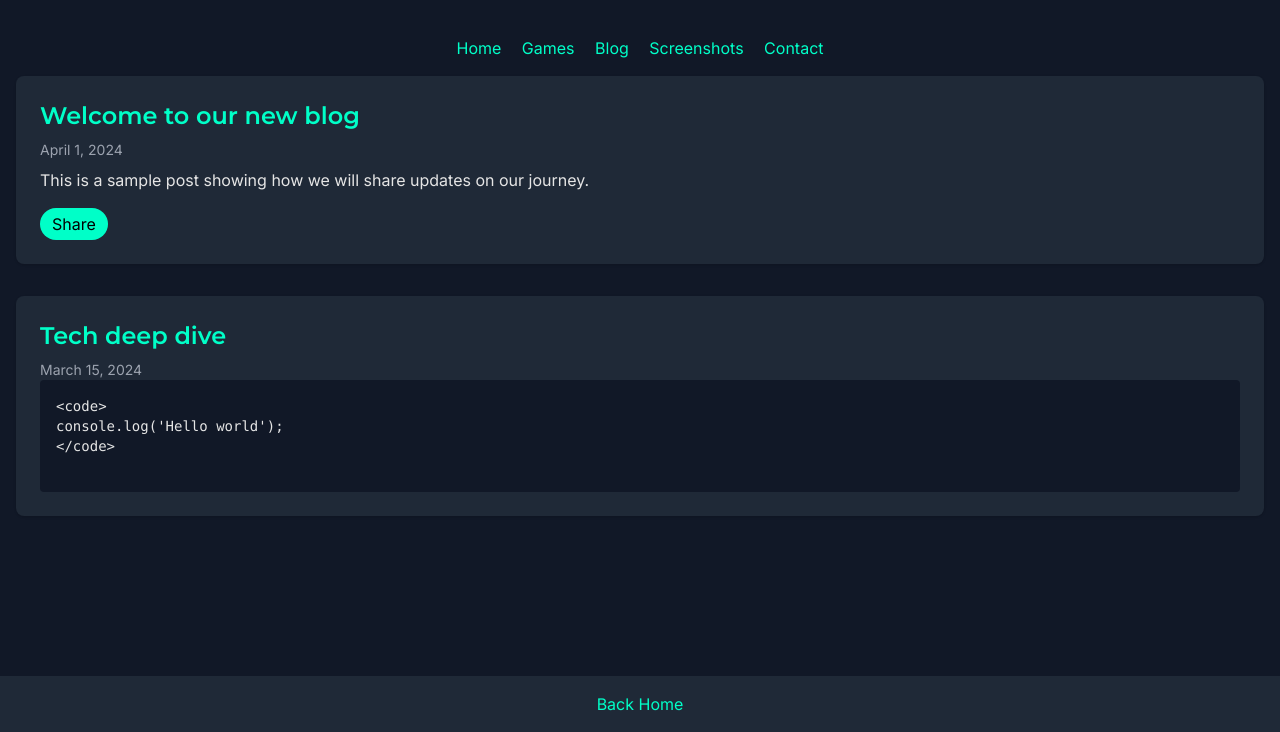
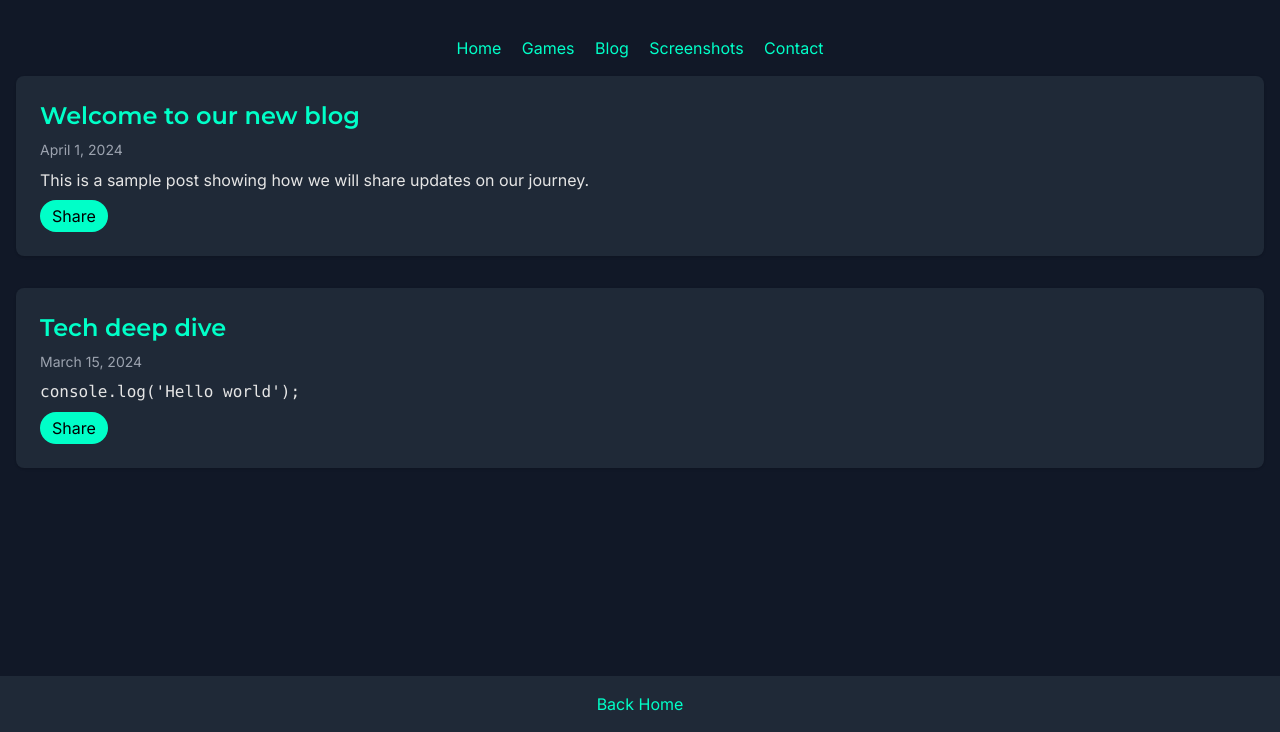
Before and after one commit to Tent-City-Studio/TCS.Website, a website: page site/blog.html in a window 1280 px wide. Shown: the part 68-800 px from the top of the page. Drawn offline with nearby package versions, Linux system fonts and the light colour scheme.

Commit message:
[website] Dynamically load blog posts

```diff
--- a/site/blog.html
+++ b/site/blog.html
@@ -27,28 +27,13 @@
   <a href="screenshots.html" class="mx-2 hover:underline">Screenshots</a>
   <a href="contact.html" class="mx-2 hover:underline">Contact</a>
 </nav>
-<main class="flex-grow container mx-auto px-4 space-y-8" data-reveal>
-  <article class="bg-gray-800 rounded-lg shadow p-6">
-    <h2 class="text-2xl text-accent mb-2">Welcome to our new blog</h2>
-    <p class="text-sm text-gray-400">April 1, 2024</p>
-    <p class="mt-2">This is a sample post showing how we will share updates on our journey.</p>
-    <div class="mt-4 flex gap-2">
-      <button class="px-3 py-1 bg-accent text-black rounded-full">Share</button>
-    </div>
-  </article>
-  <article class="bg-gray-800 rounded-lg shadow p-6">
-    <h2 class="text-2xl text-accent mb-2">Tech deep dive</h2>
-    <p class="text-sm text-gray-400">March 15, 2024</p>
-    <pre class="bg-gray-900 p-4 rounded overflow-x-auto text-sm">
-&lt;code&gt;
-console.log('Hello world');
-&lt;/code&gt;
-    </pre>
-  </article>
-</main>
+  <main id="posts" class="flex-grow container mx-auto px-4 space-y-8" data-reveal>
+    <!-- Posts injected by blog.js -->
+  </main>
 <footer class="bg-gray-800 text-gray-300 py-4 text-center" data-reveal>
   <a href="index.html" class="text-accent">Back Home</a>
 </footer>
-<script src="script.js"></script>
+  <script src="blog.js"></script>
+  <script src="script.js"></script>
 </body>
 </html>
--- /dev/null
+++ b/site/blog.js
@@ -0,0 +1,45 @@
+async function loadBlogPosts() {
+  try {
+    const res = await fetch('/static/posts.json');
+    if (!res.ok) throw new Error('Failed to load posts');
+    const posts = await res.json();
+    const container = document.getElementById('posts');
+    posts.forEach(post => {
+      const article = document.createElement('article');
+      article.className = 'bg-gray-800 rounded-lg shadow p-6 space-y-2 mb-8';
+      const date = new Date(post.date).toLocaleDateString(undefined, {
+        year: 'numeric', month: 'long', day: 'numeric'
+      });
+      article.innerHTML = `
+        <h2 class="text-2xl text-accent">${post.title}</h2>
+        <p class="text-sm text-gray-400">${date}</p>
+        <div class="mt-2">${post.content}</div>
+        <div class="mt-4">
+          <button class="share-btn px-3 py-1 bg-accent text-black rounded-full" data-title="${post.title}">Share</button>
+        </div>
+      `;
+      container.appendChild(article);
+    });
+  } catch (err) {
+    console.error(err);
+  }
+}
+
+function handleShareClick(e) {
+  const btn = e.target.closest('.share-btn');
+  if (!btn) return;
+  const title = btn.dataset.title || document.title;
+  const url = location.href;
+  if (navigator.share) {
+    navigator.share({ title, url });
+  } else {
+    navigator.clipboard.writeText(url).then(() => {
+      alert('Link copied to clipboard');
+    });
+  }
+}
+
+document.addEventListener('DOMContentLoaded', () => {
+  loadBlogPosts();
+  document.addEventListener('click', handleShareClick);
+});
--- /dev/null
+++ b/static/posts.json
@@ -0,0 +1,12 @@
+[
+  {
+    "title": "Welcome to our new blog",
+    "date": "2024-04-01",
+    "content": "<p>This is a sample post showing how we will share updates on our journey.</p>"
+  },
+  {
+    "title": "Tech deep dive",
+    "date": "2024-03-15",
+    "content": "<pre><code>console.log('Hello world');</code></pre>"
+  }
+]
```
